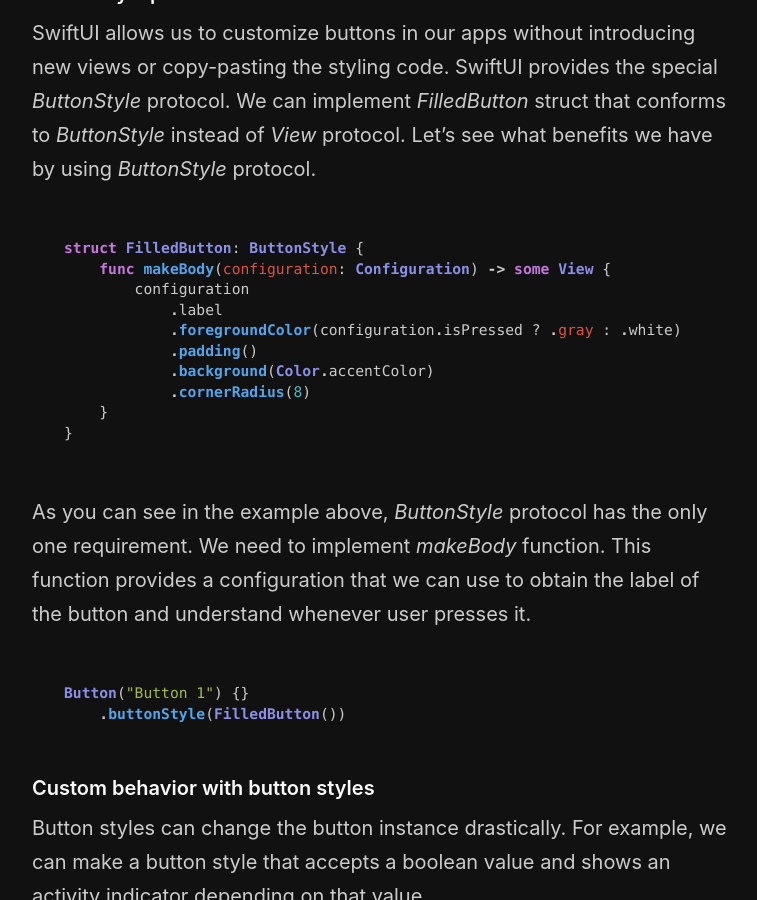
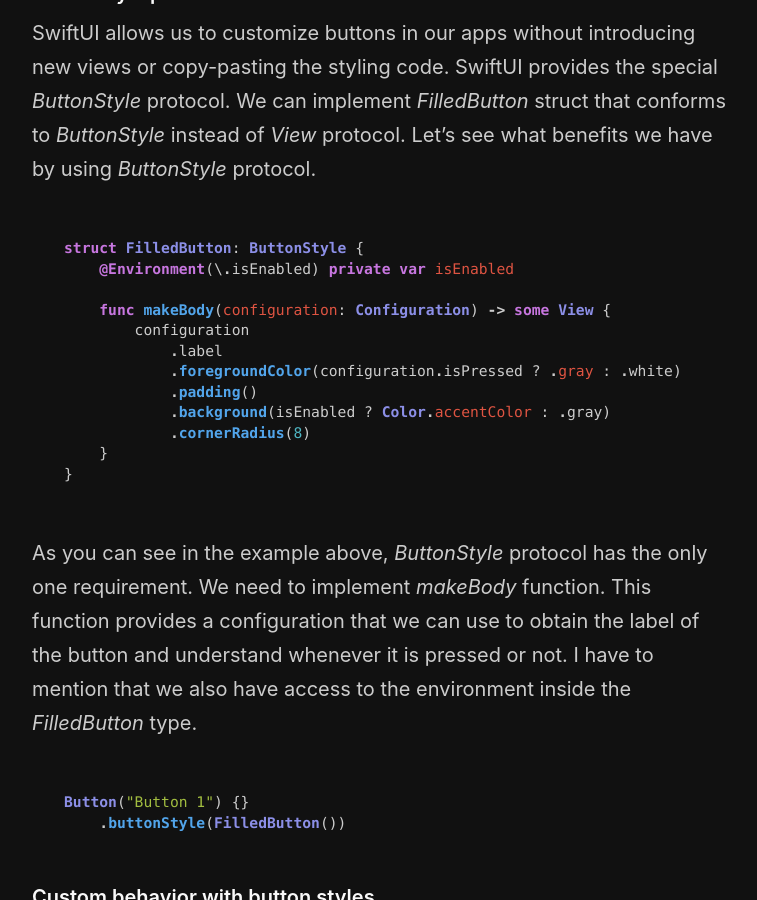
Before and after one commit to mecid/mecid.github.io, a Jekyll site: the page built from _posts/2020-02-19-mastering-buttons-in-swiftui.md, in a window 1280 px wide and 900 px high, scrolled down 2058 px. Shown: the whole window, without its empty margins (258-1015 px from the left). Built offline with Jekyll 4.4.1, drawn with Linux system fonts in a browser that asks for light colours.

Commit message:
mastering buttons post updated

````diff
--- a/_posts/2020-02-19-mastering-buttons-in-swiftui.md
+++ b/_posts/2020-02-19-mastering-buttons-in-swiftui.md
@@ -60,18 +60,20 @@
 
 ```swift
 struct FilledButton: ButtonStyle {
+    @Environment(\.isEnabled) private var isEnabled
+
     func makeBody(configuration: Configuration) -> some View {
         configuration
             .label
             .foregroundColor(configuration.isPressed ? .gray : .white)
             .padding()
-            .background(Color.accentColor)
+            .background(isEnabled ? Color.accentColor : .gray)
             .cornerRadius(8)
     }
 }
 ```
 
-As you can see in the example above, *ButtonStyle* protocol has the only one requirement. We need to implement *makeBody* function. This function provides a configuration that we can use to obtain the label of the button and understand whenever user presses it.
+As you can see in the example above, *ButtonStyle* protocol has the only one requirement. We need to implement *makeBody* function. This function provides a configuration that we can use to obtain the label of the button and understand whenever it is pressed or not. I have to mention that we also have access to the environment inside the *FilledButton* type.
 
 ```swift
 Button("Button 1") {}
````
